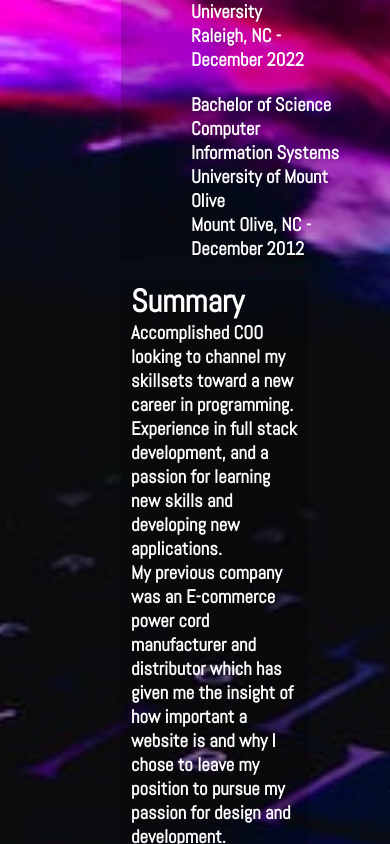
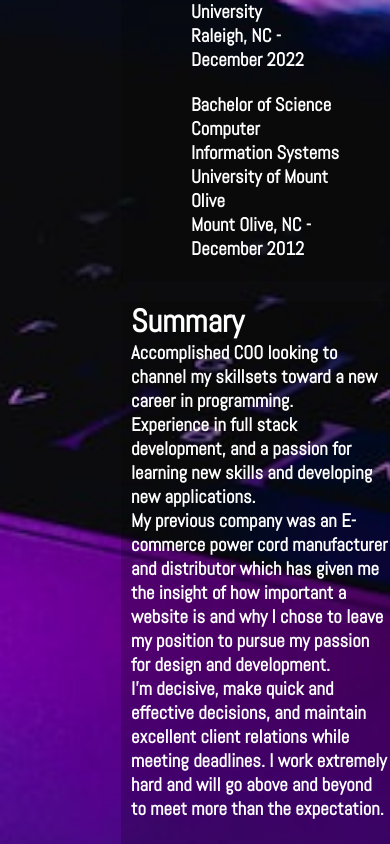
Before and after one commit to BDedafoe/my_profile, a React (Create React App) app: page /resume in a window 390 px wide. Shown: the part 1156-2000 px from the top of the page. Built offline with nearby package versions, Linux system fonts and the light colour scheme; a web font is replaced by a local one.

Commit message:
iphone responsive css

```diff
--- a/src/content/socialIcons.js
+++ b/src/content/socialIcons.js
@@ -7,7 +7,7 @@ import Resume from '../settings/resume.json';
 const useStyles = makeStyles((theme) => ({
   socialIcons: {
     position: 'fixed',
-    bottom: theme.spacing(27),
+    bottom: theme.spacing(26),
     left: theme.spacing(6),
   },
   iconButton: {
@@ -18,7 +18,7 @@ const useStyles = makeStyles((theme) => ({
     color: 'rgb(254, 129, 227)',
   },
   icon: {
-    fontSize: '1.1em',
+    fontSize: '1.15em',
   },
 
 
--- a/src/content/speedDial.js
+++ b/src/content/speedDial.js
@@ -5,7 +5,7 @@ import Resume from "../settings/resume.json";
 
 const useStyles = makeStyles((theme) => ({
     speedDial: {
-      position: "fixed",
+      position: 'fixed',
       top: theme.spacing(6),
       left: theme.spacing(2),
     },
--- a/src/public/my.css
+++ b/src/public/my.css
@@ -144,17 +144,19 @@ li {
     flex: 100%;
     flex-direction: column;
     margin-bottom: 20px;
+    padding-bottom: 20px;
   }
 
   .resumeRight {
     flex: 100%;
     flex-direction: column;
-    margin-bottom: 20px;
+    margin-bottom: 10px;
   }
 
   .resumeContainer {
     width: 100%;
     padding-left: 80px;
+    padding-right: 0px;
   }
 }
 
@@ -163,17 +165,19 @@ li {
     flex: 100%;
     flex-direction: column;
     margin-bottom: 20px;
+    padding-bottom: 20px;
   }
 
   .resumeRight {
     flex: 100%;
     flex-direction: column;
-    margin-bottom: 20px;
+    margin-bottom: 10px;
   }
 
   .resumeContainer {
     width: 100%;
     padding-left: 80px;
+    padding-right: 0px;
   }
 }
 
```
